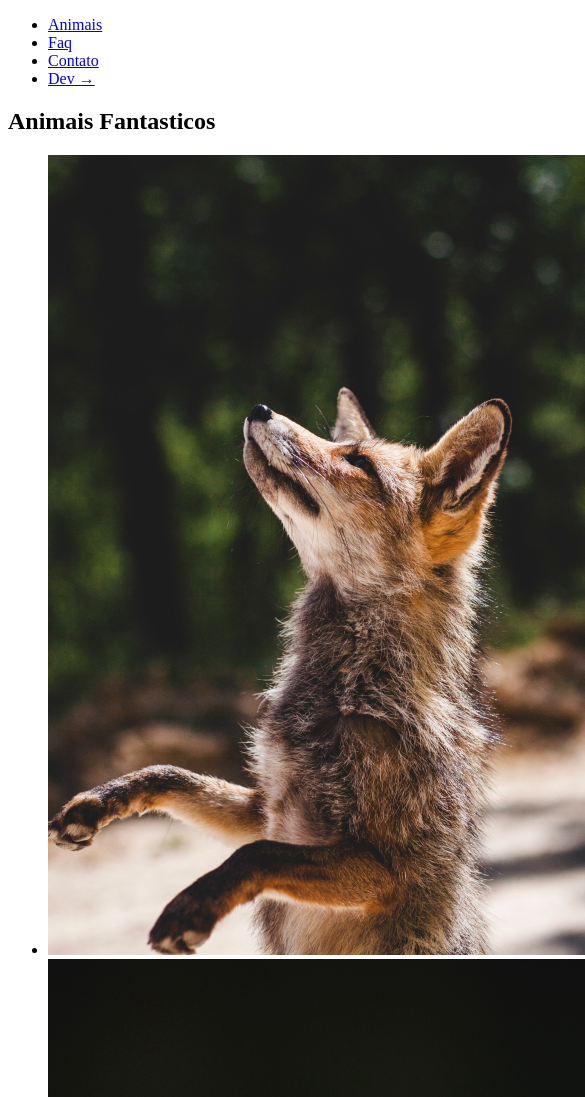
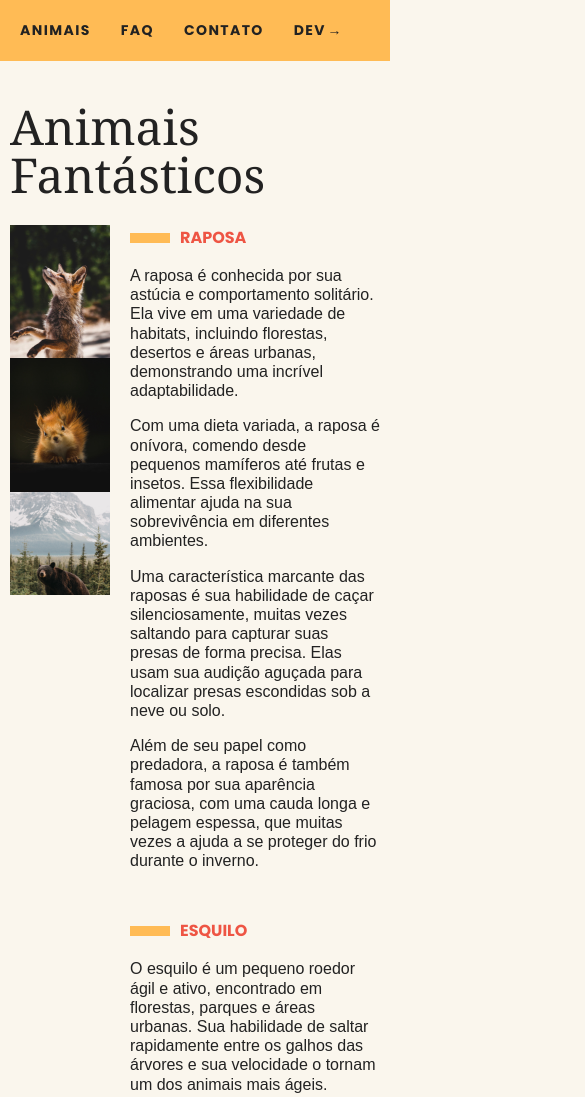
Before and after one commit to mtaurelio/Animais-Fant-sticos-, a plain HTML site: page index.html in a window 390 px wide. Shown: the top 1097 px of the page, 585 px wide, since content can reach past the window. Drawn offline with Linux system fonts and the light colour scheme.

Commit message:
estilização + responsivo

```diff
--- a/index.html
+++ b/index.html
@@ -6,6 +6,10 @@
   <meta name="viewport" content="width=device-width, initial-scale=1.0">
   <link rel="stylesheet" href="./style.css">
   <title>Animais Fantasticos</title>
+
+  <link rel="preconnect" href="https://fonts.googleapis.com">
+  <link rel="preconnect" href="https://fonts.gstatic.com" crossorigin>
+  <link href="https://fonts.googleapis.com/css2?family=IBM+Plex+Mono:ital,wght@0,100;0,200;0,300;0,400;0,500;0,600;0,700;1,100;1,200;1,300;1,400;1,500;1,600;1,700&family=Poppins:ital,wght@0,100;0,200;0,300;0,400;0,500;0,600;0,700;0,800;0,900;1,100;1,200;1,300;1,400;1,500;1,600;1,700;1,800;1,900&display=swap" rel="stylesheet">
 </head>
 
 <body>
@@ -19,8 +23,8 @@
   </nav>
 
   <section class="grid-section animais" id="animais">
-    <h1 class="titulo">Animais Fantasticos</h1>
-    <ul>
+    <h1 class="titulo">Animais Fantásticos</h1>
+    <ul class="animais-lista">
       <li>
         <img src="./img/imagem1.jpg" alt="">
       </li>
@@ -89,10 +93,12 @@
         <p>Os leões são animais altamente sociais, algo incomum entre os grandes felinos. Eles têm uma organização matriarcal, onde a maioria das fêmeas do grupo são aparentadas e cooperam na criação dos filhotes.</p>
         <p>Apesar de sua imagem de força, os leões estão sob ameaça devido à perda de habitat e à caça ilegal. Programas de conservação têm se esforçado para proteger essas majestosas criaturas e seus ecossistemas.</p>
       </section>
+    </div>
+  </section>
 
-      <section class="grid-section faq " id="faq">
-        <h1>FAQ</h1>
-        <dl>
+  <section class="grid-section faq" id="faq">
+    <h1 class="titulo">FAQ</h1>
+    <dl class="faq-lista">
       <dt>Qual a idade dos animais?</dt>
       <dd>As raposas são animais mamíferos e onívoros pertencentes à família Canidae. São vulpídeos de porte médio, caracterizados por um focinho comprido e uma cauda longa e peluda.</dd>
       <dt>Eles são fantásticos?</dt>
@@ -105,7 +111,7 @@
   </section>
 
   <section class="grid-section contato" id="contato">
-        <h1>Contato</h1>
+    <h1 class="titulo">Contato</h1>
     <div class="mapa">
       <img src="/img/mapa.png" alt="mapa">
     </div>
@@ -117,14 +123,12 @@
       <li>São Paulo - SP </li>
     </ul>
   </section>
-    </div>
-  </section>
+
 
   <footer class="copy">
     <p>Todos os direitos reservados.</p>
   </footer>
 
-
   <script src="./script.js"></script>
 </body>
 
--- a/style.css
+++ b/style.css
@@ -0,0 +1,217 @@
+body,
+h1,
+h2,
+ul,
+li,
+p,
+dd,
+dt,
+dl {
+  margin: 0px;
+  padding: 0px;
+}
+
+img {
+  display: block;
+  max-width: 100%;
+}
+
+ul {
+  list-style: none;
+}
+
+body {
+  background: #faf6ed;
+  color: #222;
+  -webkit-font-smoothing: antialiased;
+  display: grid;
+  grid-template-columns: 1fr 120px minmax(300px, 800px) 1fr;
+}
+.menu {
+  grid-column: 3 / 5;
+  margin-top: 2rem;
+  margin-bottom: 2rem;
+  background: #fb5;
+}
+.menu ul {
+  display: flex;
+  flex-wrap: wrap;
+  padding: 10px;
+}
+
+.menu li a {
+  display: block;
+  padding: 10px;
+  margin-right: 10px;
+  color: #222;
+  text-decoration: none;
+  font-family: "poppins", monospace;
+  font-weight: bold;
+  text-transform: uppercase;
+  font-size: 0.875rem;
+  letter-spacing: 0.1em;
+}
+
+.grid-section {
+  grid-column: 2 / 4;
+  width: 100%;
+  box-sizing: border-box;
+  padding: 10px;
+  display: grid;
+  grid-template-columns: 90px 300px 1fr;
+  grid-gap: 20px;
+  margin-bottom: 4rem;
+}
+
+.titulo {
+  font-family: Georgia, "Times New Roman", Times, serif;
+  font-size: 6rem;
+  line-height: 1;
+  font-weight: 400;
+  margin-bottom: 1rem;
+  grid-column: 1 / 4;
+}
+.animais h2 {
+  font-family: "poppins", monospace;
+  font-size: 1rem;
+  text-transform: uppercase;
+  /* letter-spacing: 0.1em; */
+  margin-bottom: 1rem;
+  color: #e54;
+}
+
+.animais h2::before {
+  content: "";
+  display: inline-block;
+  width: 40px;
+  height: 10px;
+  margin-right: 10px;
+  background: #fb5;
+}
+
+.animais p {
+  font-family: Arial, Helvetica, sans-serif;
+  line-height: 1.2;
+  margin-bottom: 1rem;
+}
+
+.animais-lista {
+  height: 370px;
+  overflow-y: scroll;
+  grid-column: 2;
+}
+.animais-lista::-webkit-scrollbar {
+  width: 18px;
+}
+
+.animais-lista::-webkit-scrollbar-thumb {
+  background: #fb5;
+  border-left: 5px solid #faf6ed;
+  border-right: 5px solid #faf6ed;
+  border-radius: 8px;
+}
+
+.animais-lista::-webkit-scrollbar-track {
+  background: #faf6ed;
+}
+
+.animais-descricao {
+  grid-column: 3;
+}
+
+.animais-descricao section {
+  margin-bottom: 3rem;
+}
+
+.faq-lista {
+  grid-column: 2 / 4;
+}
+
+.faq-lista dt {
+  font-family: "poppins", monospace;
+  font-weight: bold;
+  margin-top: 2rem;
+  margin-bottom: 1.5rem;
+  color: #e54;
+}
+
+.faq-lista dt::before {
+  content: "";
+  display: inline-block;
+  width: 20px;
+  height: 10px;
+  margin-right: 10px;
+  background: #fb5;
+}
+
+.faq-lista dd {
+  font-family: Arial, Helvetica, sans-serif;
+  margin-bottom: 0.5rem;
+  margin-left: 30px;
+}
+
+.mapa {
+  grid-column: 2;
+}
+
+.dados {
+  grid-column: 3;
+}
+.dados li {
+  margin-bottom: 1rem;
+  font-family: Arial, Helvetica, sans-serif;
+}
+
+.dados li::before {
+  content: "";
+  display: inline-block;
+  width: 15px;
+  height: 7px;
+  margin-right: 10px;
+  background: #fb5;
+  /* border-radius: 100px; */
+}
+
+.copy {
+  grid-column: 3 / 5;
+  margin-bottom: 2rem;
+  background: #fb5;
+}
+
+.copy p {
+  padding: 20px;
+  font-family: "poppins", monospace;
+  font-weight: bold;
+}
+
+@media (max-width: 700px) {
+  body {
+    grid-template-columns: 1fr;
+  }
+  .menu,
+  .grid-section,
+  .copy {
+    grid-column: 1;
+  }
+  .grid-section {
+    grid-template-columns: 100px 1fr;
+    grid-gap: 10px;
+  }
+  .animais-lista {
+    grid-column: 1;
+  }
+  .faq-lista,
+  .dados,
+  .mapa {
+    grid-column: 1 / 3;
+  }
+  .grid-section h1 {
+    font-size: 3rem;
+  }
+  .menu {
+    margin-top: 0px;
+  }
+  .copy {
+    margin-bottom: 0px;
+  }
+}
```
Lines whose indentation alone changed are shown as unchanged.
